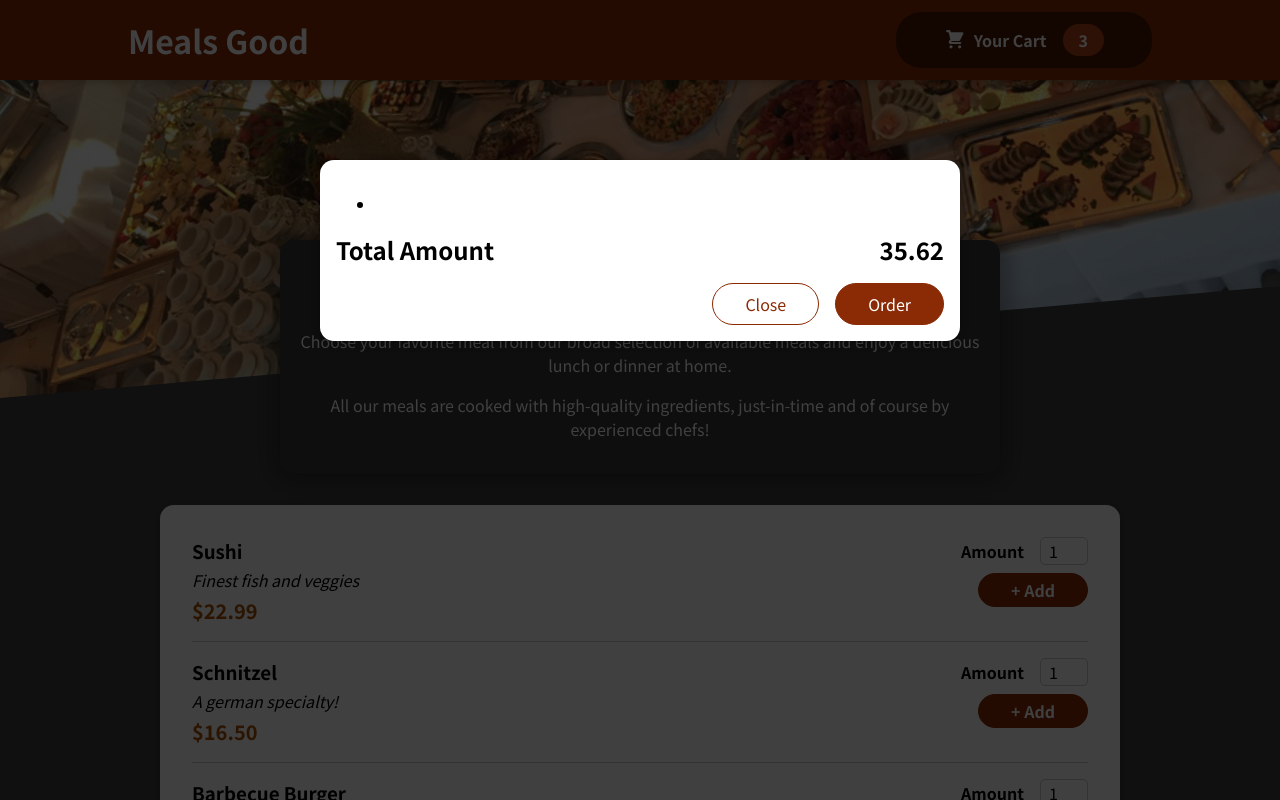
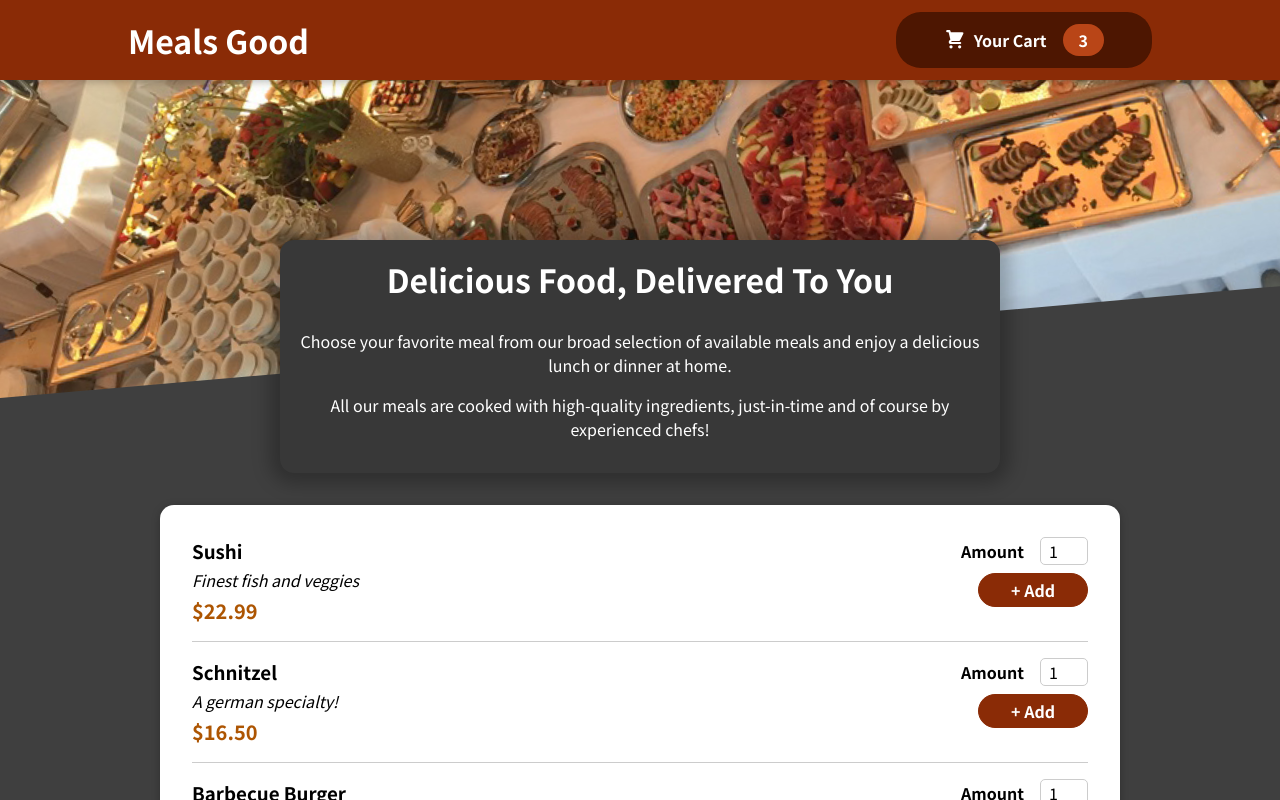
Before and after one commit to riwantositinjak/food-order-app, a React (Create React App) app: page / in a window 1280 px wide. Shown: the top 800 px of the page. Built offline with nearby package versions, Linux system fonts and the light colour scheme.

Commit message:
managing cart and modal state

```diff
--- a/src/App.js
+++ b/src/App.js
@@ -1,13 +1,23 @@
-import { Fragment } from "react";
+import { Fragment, useState } from "react";
 import Header from "./components/Layout/Header";
 import Meals from "./components/Meals/Meals";
 import Cart from "./components/Cart/Cart";
 
 function App() {
+  const [showingCart, setShowingCart] = useState(false);
+
+  const showingCartHandler = () => {
+    setShowingCart(true);
+  };
+
+  const hideCartHandler = () => {
+    setShowingCart(false);
+  };
+
   return (
     <Fragment>
-      <Cart />
-      <Header />
+      {showingCart && <Cart onHideCart={hideCartHandler}/>}
+      <Header onShow={showingCartHandler}/>
       <main>
         <Meals />
       </main>
--- a/src/components/Cart/Cart.js
+++ b/src/components/Cart/Cart.js
@@ -3,21 +3,23 @@ import Modal from "../UI/Modal";
 
 const Cart = (props) => {
   const cartItems = (
-    <ul>
+    <ul className={classes["cart-items"]}>
       {[{ id: "c1", name: "sushi", amount: 2, price: 12.99 }].map((item) => (
-        <li></li>
+        <li>{item.name}</li>
       ))}
     </ul>
   );
   return (
-    <Modal>
+    <Modal onHideCart={props.onHideCart}>
       {cartItems}
       <div className={classes.total}>
         <span>Total Amount</span>
         <span>35.62</span>
       </div>
-      <div className={classes.actions}>
-        <button className={classes["button--alt"]}>Close</button>
+      <div className={classes.actions} onClick={props.onShowCart}>
+        <button className={classes["button--alt"]} onClick={props.onHideCart}>
+          Close
+        </button>
         <button className={classes.button}>Order</button>
       </div>
     </Modal>
--- a/src/components/Layout/Header.js
+++ b/src/components/Layout/Header.js
@@ -8,7 +8,7 @@ const Header = (props) => {
     <Fragment>
       <header className={classes.header}>
         <h1>Meals Good</h1>
-        <HeaderCartButton />
+        <HeaderCartButton onClick={props.onShow}/>
       </header>
       <div className={classes["main-image"]}>
         <img src={mealsImage} alt="a delicious food" />
--- a/src/components/Layout/HeaderCartButton.js
+++ b/src/components/Layout/HeaderCartButton.js
@@ -3,7 +3,7 @@ import classes from "./HeaderCartButton.module.css";
 
 const HeaderCartButton = (props) => {
   return (
-    <button className={classes.button}>
+    <button className={classes.button} onClick={props.onClick}>
       <span className={classes.icon}>
         <CartIcon />
       </span>
--- a/src/components/UI/Modal.js
+++ b/src/components/UI/Modal.js
@@ -3,7 +3,7 @@ import React, { Fragment } from "react";
 import classes from "./Modal.module.css";
 
 const Backdrop = (props) => {
-  return <div className={classes.backdrop}/>;
+  return <div className={classes.backdrop} onClick={props.onHideCart}/>;
 };
 
 const Overlay = (props) => {
@@ -17,7 +17,7 @@ const portalTag = document.getElementById("overlay");
 const Modal = (props) => {
   return (
     <Fragment>
-      {ReactDOM.createPortal(<Backdrop />, portalTag)}
+      {ReactDOM.createPortal(<Backdrop onHideCart={props.onHideCart}/>, portalTag)}
       {ReactDOM.createPortal(<Overlay>{props.children}</Overlay>, portalTag)}
     </Fragment>
   );
```
